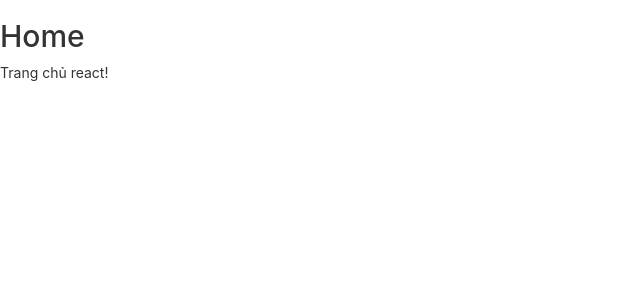
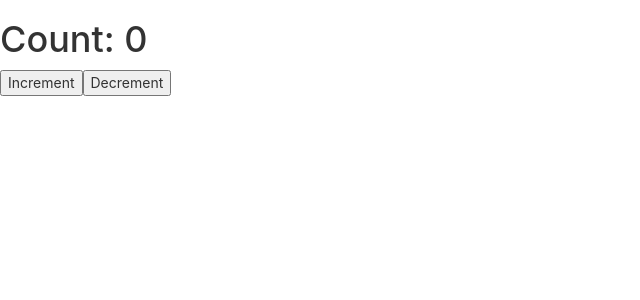
Before and after one commit to daotrongthuan1010/react-boostrap, a React (Create React App) app: page / in a window 1280 px wide. Shown: the top 300 px of the page, without its empty margins (0-640 px from the left). Built offline with nearby package versions, Linux system fonts and the light colour scheme.

Commit message:
study redux - react

```diff
--- a/package.json
+++ b/package.json
@@ -10,7 +10,9 @@
     "react": "^18.2.0",
     "react-bootstrap": "^2.7.4",
     "react-dom": "^18.2.0",
+    "react-redux": "^8.0.5",
     "react-scripts": "5.0.1",
+    "redux": "^4.2.1",
     "web-vitals": "^2.1.4"
   },
   "scripts": {
--- a/src/App.jsx
+++ b/src/App.jsx
@@ -1,44 +1,13 @@
 import React from "react";
-import { BrowserRouter, Routes, Route, Link, Navigate } from "react-router-dom";
-
-const Home = () => (
-  <div>
-    <h2>Home</h2>
-    <p>Trang chủ react!</p>
-  </div>
-);
-
-const About = () => (
-  <div>
-    <h2>About</h2>
-    <p>Giới thiệu về react</p>
-  </div>
-);
-
-const Contact = () => (
-  <div>
-    <h2>Contact</h2>
-    <p>Liên hệ với chúng tôi.</p>
-  </div>
-);
-
-const Error = () => (
-  <div>
-    <p>Error 404 not found exception ...</p>
-    <Link to="/">Back</Link>
-  </div>
-);
+import { Provider } from "react-redux";
+import store from "./store";
+import Counter from "./component/Counter";
 
 function App() {
   return (
-    <BrowserRouter>
-      <Routes>
-        <Route path="/" element={<Home />} />
-        <Route path="/about" element={<About />} />
-        <Route path="/contact" element={<Contact />} />
-        <Route path="*" element={<Error />} />
-      </Routes>
-    </BrowserRouter>
+    <Provider store={store}>
+      <Counter />
+    </Provider>
   );
 }
 
--- /dev/null
+++ b/src/component/Counter.jsx
@@ -0,0 +1,27 @@
+import React from "react";
+import { connect } from "react-redux";
+
+function Counter(props) {
+  return (
+    <div>
+      <h1>Count: {props.count}</h1>
+      <button onClick={props.increment}>Increment</button>
+      <button onClick={props.decrement}>Decrement</button>
+    </div>
+  );
+}
+
+function mapStateToProps(state) {
+  return {
+    count: state.count,
+  };
+}
+
+function mapDispatchToProps(dispatch) {
+  return {
+    increment: () => dispatch({ type: "INCREMENT" }),
+    decrement: () => dispatch({ type: "DECREMENT" }),
+  };
+}
+
+export default connect(mapStateToProps, mapDispatchToProps)(Counter);
--- /dev/null
+++ b/src/store.jsx
@@ -0,0 +1,23 @@
+import { createStore } from "redux";
+
+const initialState = {
+  count: 0,
+};
+
+function counterReducer(state = initialState, action) {
+  switch (action.type) {
+    case "INCREMENT":
+      return {
+        count: state.count + 1,
+      };
+    case "DECREMENT":
+      return {
+        count: state.count - 1,
+      };
+    default:
+      return state;
+  }
+}
+
+const store = createStore(counterReducer);
+export default store;
```
Also changed, not shown: 1 other file (tests, documents, lock files or other folders).
